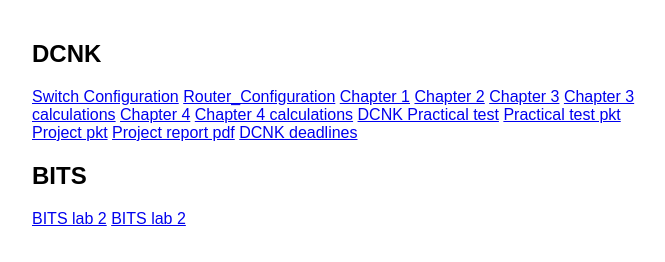
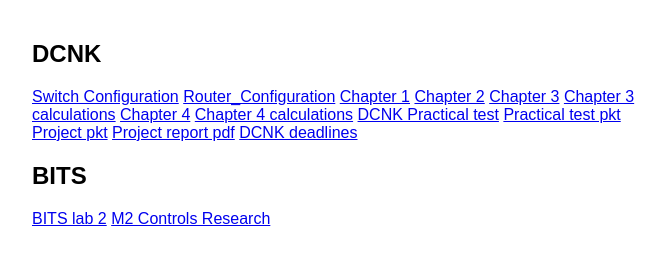
Before and after one commit to yonghoow/static-web-app, a website: page src/index.html in a window 1280 px wide. Shown: the whole page, without its empty margins (288-953 px from the left). Drawn offline with Linux system fonts and the light colour scheme.

Commit message:
modified index.html

```diff
--- a/src/index.html
+++ b/src/index.html
@@ -26,7 +26,7 @@
     <a href="CIML001/dcnk_deadline.html">DCNK deadlines</a>
     <h2>BITS</h2>
     <a href="BITS/BITS_lab2.html">BITS lab 2</a>
-    <a href="BITS/controls_research.html">BITS lab 2</a>
+    <a href="BITS/controls_research.html">M2 Controls Research</a>
   </main>
 </body>
 
```
